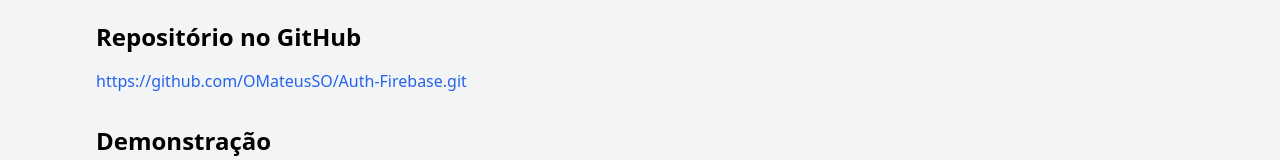
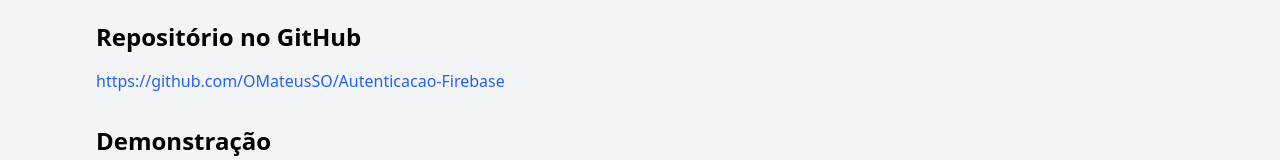
Before and after one commit to OMateusSO/Portifolio, a Nuxt app: page /projetos/Sistema_de_Login in a window 1280 px wide. Shown: the part 612-772 px from the top of the page. Built offline with nearby package versions, Linux system fonts and the light colour scheme.

Commit message:
link repositorio correction 2

```diff
--- a/pages/projetos/Sistema_de_Login.vue
+++ b/pages/projetos/Sistema_de_Login.vue
@@ -45,7 +45,7 @@
         <div class="">
           <a href="https://github.com/OMateusSO/SistemaLogin" target="_blank"
             class="text-blue-600 hover:text-blue-800 transition-colors">
-            https://github.com/OMateusSO/Auth-Firebase.git
+            https://github.com/OMateusSO/Autenticacao-Firebase
           </a>
         </div>
       </div>
```
